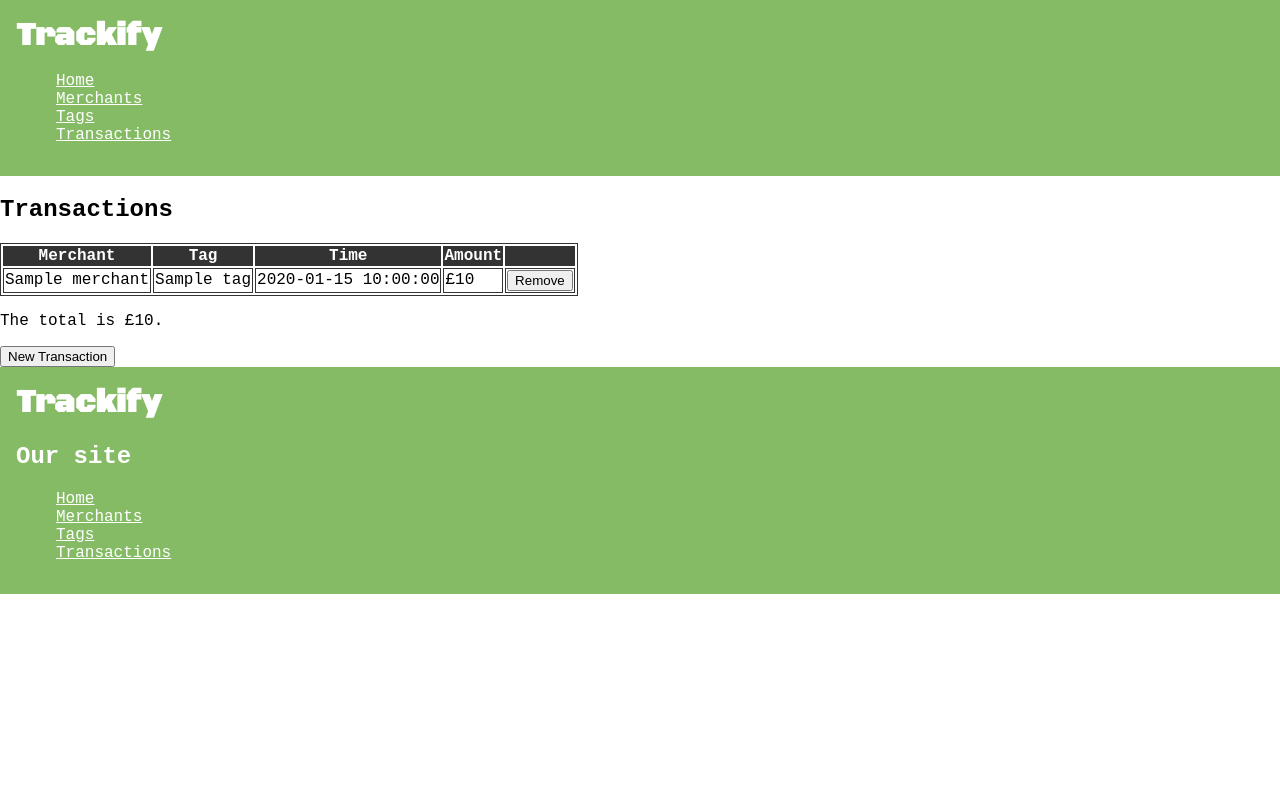
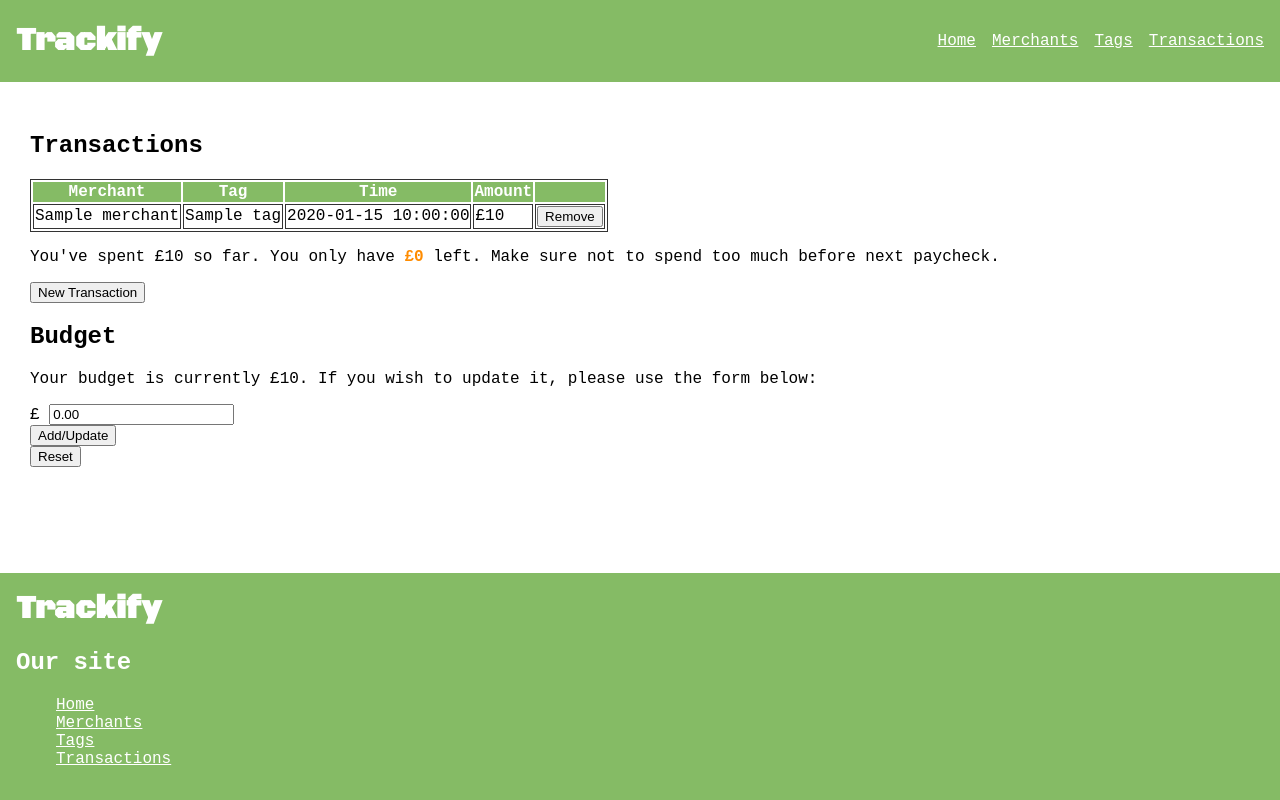
Before and after one commit to OleksiiK93/spending_tracker_project, a Flask app: page /transactions in a window 1280 px wide. Run offline with Flask 3, Linux system fonts and the light colour scheme; a database or web service that is not in the repository returns one stand-in record (values such as "Sample title"); some libraries are stand-ins or nearby versions.

Commit message:
Extension 3 completed

```diff
--- a/app.py
+++ b/app.py
@@ -2,11 +2,13 @@ from flask import Flask, render_template
 from controllers.merchants_controller import merchants_blueprint
 from controllers.tags_controller import tags_blueprint
 from controllers.transactions_controller import transactions_blueprint
+from controllers.budgets_controller import budgets_blueprint
 
 app = Flask(__name__)
 app.register_blueprint(merchants_blueprint)
 app.register_blueprint(tags_blueprint)
 app.register_blueprint(transactions_blueprint)
+app.register_blueprint(budgets_blueprint)
 
 @app.route('/')
 def home():
--- a/controllers/transactions_controller.py
+++ b/controllers/transactions_controller.py
@@ -2,6 +2,7 @@ from flask import Flask, render_template, request, redirect, Blueprint
 import repositories.transaction_repository as transaction_repository
 import repositories.merchant_repository as merchant_repository
 import repositories.tag_repository as tag_repository
+import repositories.budget_repository as budget_repository
 from models.transaction import Transaction
 
 transactions_blueprint = Blueprint("transactions", __name__)
@@ -10,7 +11,15 @@ transactions_blueprint = Blueprint("transactions", __name__)
 def transactions():
     transactions = transaction_repository.select_all()
     total = transaction_repository.total()
-    return render_template("transactions/index.html", transactions = transactions, total = total)
+    budget = None
+    balance = None
+    debt = None
+    budgets = budget_repository.select_all()
+    if len(budgets) > 0:
+        budget = budgets[-1]
+        balance = budget.amount - total
+        debt = abs(balance)
+    return render_template("transactions/index.html", transactions = transactions, total = total, budget = budget, balance = balance, debt = debt)
 
 @transactions_blueprint.route("/transactions/new")
 def new_transaction():
--- a/db/spending_tracker.sql
+++ b/db/spending_tracker.sql
@@ -1,6 +1,7 @@
 DROP TABLE transactions;
 DROP TABLE tags;
 DROP TABLE merchants;
+DROP TABLE budgets;
 
 CREATE TABLE merchants (
     id SERIAL PRIMARY KEY,
@@ -21,3 +22,8 @@ CREATE TABLE transactions (
     amount REAL,
     timestamp TIMESTAMP
 );
+
+CREATE TABLE budgets (
+    id SERIAL PRIMARY KEY,
+    amount REAL
+);
--- /dev/null
+++ b/models/budget.py
@@ -0,0 +1,5 @@
+class Budget:
+
+    def __init__(self, amount, id = None):
+        self.amount = amount
+        self.id = id
--- /dev/null
+++ b/repositories/budget_repository.py
@@ -0,0 +1,24 @@
+from db.run_sql import run_sql
+from models.budget import Budget
+import pdb
+
+def save(budget):
+    sql = "INSERT INTO budgets (amount) VALUES (%s) RETURNING id"
+    values = [budget.amount]
+    # pdb.set_trace()
+    results = run_sql(sql, values)
+    budget.id = results[0]['id']
+    return budget
+
+def select_all():
+    budgets = []
+    sql = "SELECT * FROM budgets"
+    results = run_sql(sql)
+    for row in results:
+        budget = Budget(row['amount'], row['id'])
+        budgets.append(budget)
+    return budgets
+
+def delete_all():
+    sql = "DELETE FROM budgets"
+    run_sql(sql)
--- a/static/css/style.css
+++ b/static/css/style.css
@@ -1,17 +1,23 @@
 body {
     font-family: 'Courier New', Courier, monospace;
     margin: 0;
+    min-height: 100vh;
+    display: flex;
+    flex-direction: column;
 }
 body > header {
     background-color: #85BB65;
     padding: 16px;
     color: white;
+    display: flex;
+    justify-content: space-between;
+    align-items: center;
 }
 body > footer {
     background-color: #85BB65;
     padding: 16px;
     color: white;
-    /* text-align: center; */
+    margin-top: auto;
 }
 
 #logo {
@@ -40,3 +46,27 @@ thead {
   background-color: #333;
   color: #fff;
 }
+
+.like-button {
+    background-color: transparent;
+    border: 1px solid dodgerblue;
+}
+
+.share-button {
+    background-color: transparent;
+    border: 1px solid green;
+}
+
+header > nav > ul {
+    padding: 0;
+    display: flex;
+    gap: 1rem;
+}
+
+body > main {
+    padding: 30px;
+}
+
+thead {
+    background-color: #85BB65;
+}
--- a/templates/base.html
+++ b/templates/base.html
@@ -36,6 +36,10 @@
             </ul>
         </nav>
     </section>
+    <!-- <div>
+        <button class="like-button">Like</button>
+        <button class="share-button">Share</button>
+    </div> -->
     </footer>
 </body>
 </html>
--- a/templates/transactions/index.html
+++ b/templates/transactions/index.html
@@ -25,8 +25,31 @@
         </tr>
         {% endfor %}
       </table>
-      <p>The total is £{{total}}.</p>
+      {% if budget == None %}
+      <p>You've spent £{{total}} so far. Don't forget to set your budget.</p>
+      {% endif %}
+      {% if budget != None and balance >= 100 %}
+      <p>You've spent £{{total}} so far. The remaining balance is <b style="color: #85BB65;">£{{balance}}</b>. Should be enough not to die a hungry death today.</p>
+      {% elif budget != None and 0 <= balance < 100 %}
+      <p>You've spent £{{total}} so far. You only have <b style="color: rgb(255, 140, 0);">£{{balance}}</b> left. Make sure not to spend too much before next paycheck.</p>
+      {% elif budget != None and balance < 0 %}
+      <p>You've spent £{{total}} so far. Your debt is <b style="color: rgb(255, 0, 0);">£{{debt}}</b>. Time to get some help!</p>
+      {% endif %}
     <form action="/transactions/new">
         <input type="submit" value="New Transaction">
     </form>
+    <h2>Budget</h2>
+    {% if budget == None %}
+    <p>Please enter your budget below:</p>
+    {% else %}
+    <p>Your budget is currently £{{budget.amount}}. If you wish to update it, please use the form below:</p>
+    {% endif %}
+    <form action="/budgets" method="post">
+        <label for="amount">£</label>
+        <input type="number" name="amount" id="amount" step="0.01" value="0.00" min="0" required><br>
+        <input type='submit' value="Add/Update">
+    </form>
+    <form action="/budgets/delete" method="post">
+      <input type="submit" value="Reset">
+    </form>
 {% endblock %}
```
Also changed, not shown: console.py (+13 -13 lines), controllers/budgets_controller.py (added, +19 -0 lines), README.md.
